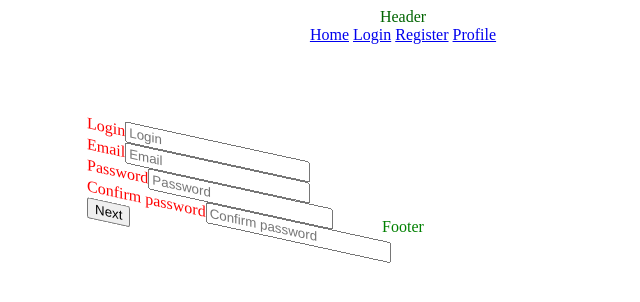
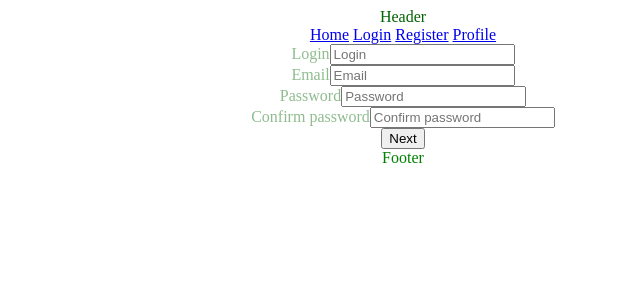
Before and after one commit to Bitluck/react-example, a React app in the folder front/: page /register in a window 1280 px wide. Shown: the top 302 px of the page, without its empty margins (237-877 px from the left). Built offline with nearby package versions, Linux system fonts and the light colour scheme; the HTML template or start-up script is replaced by a standard one.

Commit message:
Change component App styles

```diff
--- a/front/src/styles/components/App.css
+++ b/front/src/styles/components/App.css
@@ -1,37 +1,15 @@
 .app {
-	color: red;
-
-	display: grid;
-	grid-template-columns: repeat(4, 1fr);
-	grid-template-rows: repeat(3, 1fr);
+	color: darkseagreen;
 }
 
 .header {
-	grid-column: 1 / -1;
-	grid-row: 1;
-
 	text-align: center;
 }
 
 .main {
-	grid-column: 2;
-	grid-row: 2;
-
-	transform: skewY(-5deg);
-	transform-origin: 0;
-}
-
-.register-form {
-	grid-column: 3;
-	grid-row: 1;
-
-	transform: skewY(17deg);
-	transform-origin: 0;
+	text-align: center;
 }
 
 .footer {
-	grid-column: 1 / -1;
-	grid-row: 3;
-
 	text-align: center;
 }
```
